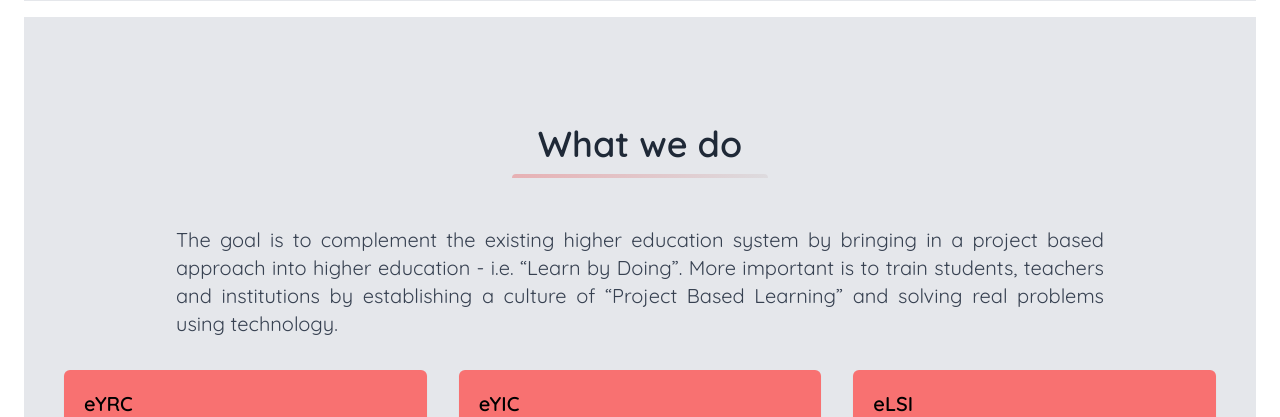
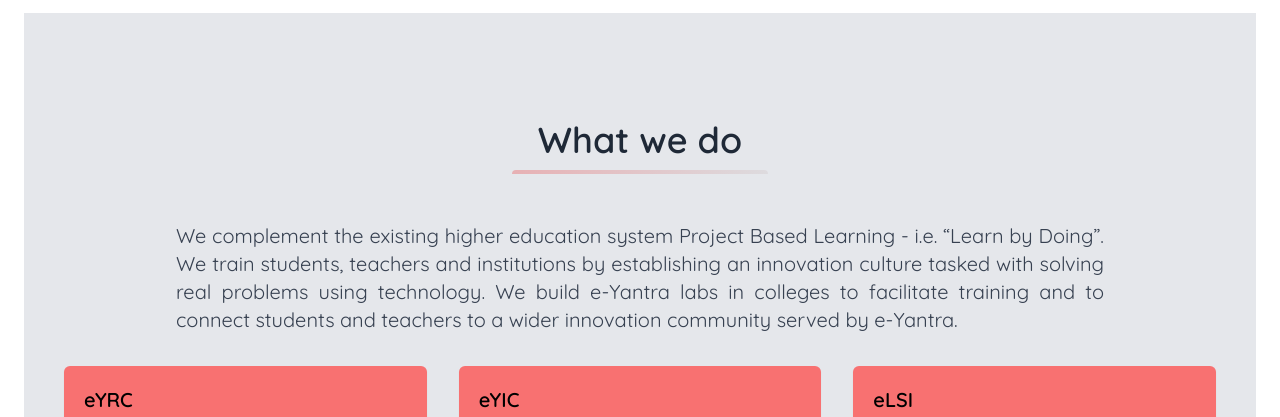
Before and after one commit to eyantra-admin/main_home, a Laravel app: page / in a window 1280 px wide. Shown: the part 861-1278 px from the top of the page. Run offline with Laravel 8, Linux system fonts and the light colour scheme; style sheets or scripts are compiled from the project's sources; some libraries are stand-ins or nearby versions.

Commit message:
added new modifications given by sir

```diff
--- a/resources/views/counter.blade.php
+++ b/resources/views/counter.blade.php
@@ -236,7 +236,7 @@
             </div>
             <div class="item wow fadeInUpBig animated animated" data-number="55" style="visibility: visible;">
                 <i class="fa fa-smile-o"></i>
-                <p id="number2" class="number">32450 +</p>
+                <p id="number2" class="number">&nbsp; 3200 +</p>
                 <span></span>
                 <p>Colleges Benefited</p>
             </div>
--- a/resources/views/home.blade.php
+++ b/resources/views/home.blade.php
@@ -3,19 +3,21 @@
         <!--Hero-->
         <div class="container-fluid mx-auto flex flex-col md:flex-row items-center bg-gray-200 md:pt-24 justify-center shade">
             <!--Left Col-->
-            <div class="flex flex-col w-full justify-center items-start py-18 lg:ml-24 sm:ml-6 text-gray-700 text-xl">
+            <div class="flex flex-col w-full justify-center items-start py-18 lg:ml-24 sm:ml-6 text-gray-700 text-xl pb-6">
                 <span class="inline-flex items-center justify-center px-2 py-1 text-xl font-bold leading-none text-red-100 bg-gray-600 rounded-full mt-28 ml-4">e-Yantra Robotics Competitions Launched !!!<a href="portal.e-yantra.org" target="_blank"><span class="inline-flex items-center justify-center px-2 py-1 text-xl font-bold leading-none text-red-100 bg-red-600 rounded-full">Go</span></a></span><br>
 
                 <p class="ml-6">e-Yantra is a robotics outreach program funded by the Ministry of Education and hosted at IIT Bombay.
-                The goal is to harness the intellectual talent of young engineers to to solve problems using technology across a variety of domains such as: agriculture, manufacturing, defense, home, city maintenance and services industries.</p>
+                The goal is to harness the talent of young engineers to to solve problems using technology across a variety of domains such as: agriculture, manufacturing, defense, home, smart-city maintenance and service industries.</p>
+
                 <div class="rounded-full py-3 px-6 mt-2 justify-center bg-red-400 text-white transition duration-500 ease-in-out transform hover:-translate-y-1 hover:scale-110 sm:w-48 text-lg ml-4" style="background-color:#DE4757">
                     <a href="/gallery" target="_blank">Visit Our Gallery</a>
                 </div>
             </div>
             <!--Right Col-->
             <div class="w-full sm:w-1/2 rounded-md transition duration-500 ease-in-out hover: transform hover:-translate-y-1 hover:scale-110 justify-center">
-                <a href="#" class="mb-4">
-                    <img class="js-modal-btn rounded w-full p-4" src="https://img.youtube.com/vi/nBEfuo1RC6g/0.jpg" alt="Sunset in the mountains" data-video-id="nBEfuo1RC6g">
+                <a href="https://www.youtube.com/watch?v=EKssa8RMLts" class="mb-4">
+                    <!-- <img class="js-modal-btn rounded w-full p-4" src="https://img.youtube.com/vi/nBEfuo1RC6g/0.jpg" alt="Sunset in the mountains" data-video-id="nBEfuo1RC6g"> -->
+                    <iframe class="js-modal-btn rounded w-full p-4" width="560" height="315" src="https://www.youtube.com/embed/EKssa8RMLts" title="YouTube video player" frameborder="0" allow="accelerometer; autoplay; clipboard-write; encrypted-media; gyroscope; picture-in-picture" allowfullscreen></iframe>
                 </a>
             </div>
         </div>
@@ -35,7 +37,7 @@
               <!-- <div class="lg:ml-16 lg:mr-16 text-gray-700 text-xl justify-center text-justify mx-auto sm:w-auto"> -->
                 <div class="flex flex-col justify-center items-start  lg:ml-24 lg:mr-24 lg:p-8 text-gray-700 text-xl text-justify">
                   <!-- <p class="text-justify"> -->
-                    The goal is to complement the existing higher education system by bringing in a project based approach into higher education - i.e. “Learn by Doing”. More important is to train students, teachers and institutions by establishing a culture of “Project Based Learning” and solving real problems using technology.
+                    We complement the existing higher education system Project Based Learning - i.e. “Learn by Doing”. We train students, teachers and institutions by establishing an innovation culture tasked with solving real problems using technology. We build e-Yantra labs in colleges to facilitate training and to connect students and teachers to a wider innovation community served by e-Yantra.
                     <!-- </p> -->
                   </div>
 
@@ -52,7 +54,7 @@
                           </div>
                           <hr class="border-b-2 border-gray-700">
                           <p class="mt-2 text-justify">
-                            A unique robotics competition providing a practical experiences in Learning while Competing format executed at international level.
+                            A unique robotics competition where participants “learn while they compete and compete while they learn.”  The competition is a “hardware MOOC (Massive Online Open Course) available internationally.
                           </p>
                         </div>
                       </div>
@@ -68,7 +70,7 @@
                           </div>
                           <hr class="border-b-2 border-gray-700">
                           <p class="mt-2 text-justify">
-                            A competition to solicit innovative projects from Engineering/ Science/ Polytechnic colleges across the nation based on domain specific training.
+                            A unique Innovation Challenge where participants are mentored in Innovation & Entrepreneurship skills. e-Yantra provides platforms that accelerate the building of prototype solutions to real problems.
                           </p>
                         </div>
                       </div>
@@ -84,7 +86,7 @@
                           </div>
                           <hr class="border-b-2 border-gray-700">
                           <p class="mt-2 text-justify">
-                            An Initiative to train teachers and institutions by establishing a culture  of “Project Based Learning” and solving real problems using technology.
+                            An Initiative to train teachers and institutions by establishing a culture of “Project Based Learning” and solving real problems using technology hosted in a physical lab.
                           </p>
                         </div>
                       </div>
@@ -103,7 +105,7 @@
                           </div>
                           <hr class="border-b-2 border-gray-700">
                           <p class="mt-2 text-justify">
-                            A unique robotics competition providing a practical experiences in Learning while Competing format executed at international level.
+                            The junior version of the e-Yantra Robotics Competition targeted at school children internationally. Currently designed for students from standards 8th to 12th (13-17 years).
                           </p>
                         </div>
                       </div>
@@ -119,12 +121,12 @@
                           </div>
                           <hr class="border-b-2 border-gray-700">
                           <p class="mt-2 text-justify">
-                            e-Yantra MOOC is an online platform developed to offer Massive Open Online Courses (MOOCs) for  students / working professionals from varying backgrounds.
+                            e-Yantra MOOC is an online platform developed to offer Massive Open Online Courses (MOOCs) for students / working professionals from varying backgrounds.
                           </p>
                         </div>
                       </div>
 
-                      <!-- elsi -->
+                      <!-- eFsi -->
                       <div class="flex-1 mx-4 lg:mx-0 transition duration-500 ease-in-out hover: transform hover:-translate-y-1 hover:scale-110">
                         <div class="h-full p-5 shadow-sm rounded-md" style="background-color: #F87171">
                           <h3 class="text-xl">eFSI</h3>
@@ -135,7 +137,7 @@
                           </div>
                           <hr class="border-b-2 border-gray-700">
                           <p class="mt-2 text-justify">
-                            Initiative deals with developing a know-how for setting up an automated agriculture project i.e Test Beds for addressing real world problems.
+                            An Initiative deals with developing know-how for building smart agriculture projects i.e Test Beds for addressing real world problems.
                           </p>
                         </div>
                       </div>
@@ -153,18 +155,17 @@
                     </div>
                     <!-- right coloum -->
                     <div class="flex flex-wrap">
-                        <div class="w-6/6 sm:w-2/3 p-6 text-gray-700 text-xl">
+                        <div class="w-6/6 sm:w-2/3 p-6 text-gray-700 text-xl lg:text-2xl">
                                 <ul class="list-disc leading-loose">
-                                  <li> Project based learning</li>
-                                  <li>complement the existing higher education system by bringing in a project based component into engineering education - i.e. “learn by doing”</li>
-                                  <li>Domain specific training to inculcate real-world problem thinking</li>
-                                  <li>Create a sustainable ecosystem driven by students and faculty</li>
-                                  <li>The goal is for students to solve real problems, to do startups or be inspired to pursue higher level R&D skills</li>
+                                  <li>We bring a project based component into engineering education - i.e. “learn by doing”</li>
+                                  <li>Domain specific training to build real-world problem solving abilities</li>
+                                  <li>Create a sustainable ecosystem with  students and faculty</li>
+                                  <li>The goal is for students to solve real problems, to do startups and be inspired to pursue higher level R&D skills</li>
                                   <li>We have established robotics labs in more than 400 colleges across India</li>
                                 </ul>
                         </div>
-                        <div class="w-full sm:w-1/3 md:pt-2">
-                            <img class="w-full md:w-2/2 mx-auto" src="http://epic.e-yantra.org/img/FOSS.gif" height="450" width="400">
+                        <div class="w-full sm:w-1/3 md:pt-2"><!-- http://epic.e-yantra.org/img/FOSS.gif -->
+                            <img class="w-full md:w-2/2 mx-auto lg:mt-12" src="{!!asset('img/wordcloud.png')!!}" height="450" width="400">
                         </div>
                     </div>
                 </div>
--- a/resources/views/includes/footer.blade.php
+++ b/resources/views/includes/footer.blade.php
@@ -133,21 +133,21 @@
                 <div class="grid grid-cols-2 gap-6 sm:grid-cols-3 md:grid-cols-4">
                     <div>
                         <h3 class="text-gray-700 uppercase dark:text-white">Competitions</h3>
-                        <a href="//portal.e-yantra.org" class="block mt-2 text-sm text-gray-600 dark:text-gray-400 hover:underline">eYRC</a>
-                        <a href="//eyic.e-yantra.org" class="block mt-2 text-sm text-gray-600 dark:text-gray-400 hover:underline">eYIC</a>
-                        <a href="//eysrc.e-yantra.org" class="block mt-2 text-sm text-gray-600 dark:text-gray-400 hover:underline">eYSRC</a>
+                        <a href="//portal.e-yantra.org" target="_blank" class="block mt-2 text-sm text-gray-600 dark:text-gray-400 hover:underline">eYRC</a>
+                        <a href="//eyic.e-yantra.org" target="_blank" class="block mt-2 text-sm text-gray-600 dark:text-gray-400 hover:underline">eYIC</a>
+                        <a href="//eysrc.e-yantra.org" target="_blank" class="block mt-2 text-sm text-gray-600 dark:text-gray-400 hover:underline">eYSRC</a>
                     </div>
 
                     <div>
                         <h3 class="text-gray-700 uppercase dark:text-white">Resources</h3>
-                        <a href="//mooc.e-yantra.org" class="block mt-2 text-sm text-gray-600 dark:text-gray-400 hover:underline">MOOC</a>
-                        <a href="//content.e-yantra.org" class="block mt-2 text-sm text-gray-600 dark:text-gray-400 hover:underline">eYRDC</a>
+                        <a href="//mooc.e-yantra.org" target="_blank" class="block mt-2 text-sm text-gray-600 dark:text-gray-400 hover:underline">MOOC</a>
+                        <a href="//content.e-yantra.org" target="_blank" class="block mt-2 text-sm text-gray-600 dark:text-gray-400 hover:underline">eYRDC</a>
                     </div>
 
                     <div>
                         <h3 class="text-gray-700 uppercase dark:text-white">Others</h3>
-                        <a href="#" class="block mt-2 text-sm text-gray-600 dark:text-gray-400 hover:underline">eLSI</a>
-                        <a href="//efsi.e-yantra.org" class="block mt-2 text-sm text-gray-600 dark:text-gray-400 hover:underline">eFSI</a>
+                        <a href="#" target="_blank" class="block mt-2 text-sm text-gray-600 dark:text-gray-400 hover:underline">eLSI</a>
+                        <a href="//efsi.e-yantra.org" target="_blank" class="block mt-2 text-sm text-gray-600 dark:text-gray-400 hover:underline">eFSI</a>
                     </div>
 
                     <div>
@@ -162,7 +162,7 @@
         </div>
 
         <hr class="h-px my-6 bg-gray-800 border-none dark:bg-gray-700">
-        <div class="text-center text-gray-800 dark:text-white">Copyright © {!!date('Y')!!} <a class="text-gray-100 font-bold" href="//e-yantra.org" target="_blank">e-Yantra</a>. All rights reserved.
+        <div class="text-center text-gray-800 dark:text-gray-800">Copyright © {!!date('Y')!!} <a class="text-gray-700 font-bold" href="//e-yantra.org" target="_blank">e-Yantra</a>. All rights reserved.
         </div>
     </div>
 </footer>
--- a/resources/views/includes/header.blade.php
+++ b/resources/views/includes/header.blade.php
@@ -414,6 +414,10 @@
                               font-size: 14px;
                         }
                     }
+
+                    .dropdown:hover .dropdown-menu {
+                      display: block;
+                    }
         </style>
     </head>
 
@@ -437,8 +441,27 @@
                 <a class="inline-block py-2 px-4 text-gray-400 text-red-500 no-underline hover:text-red-800 hover:text-underline font-bold text-xl" href="/">About Us</a>
               </li>
               <!-- <li class="mr-3 transition duration-500 ease-in-out transform hover:-translate-y-1 hover:scale-110">
-                <a class="inline-block py-2 px-4 text-gray-400 text-red-500 no-underline hover:text-red-800 hover:text-underline font-bold text-xl" href="">Event Calender</a>
-              </li> -->
+                <a class="inline-block py-2 px-4 text-gray-400 text-red-500 no-underline hover:text-red-800 hover:text-underline font-bold text-xl" href="/">Competitions</a>
+
+                    <ul class="absolute left-0 top-0 mt-10 p-2 rounded-lg shadow-lg bg-gray-600 z-10 hidden group-hover:block">
+                        <svg class="block fill-current text-white w-4 h-4 absolute left-0 top-0 ml-3 -mt-3 z-0" xmlns="http://www.w3.org/2000/svg" viewBox="0 0 24 24"><path d="M10.29 3.86L1.82 18a2 2 0 0 0 1.71 3h16.94a2 2 0 0 0 1.71-3L13.71 3.86a2 2 0 0 0-3.42 0z"></path></svg>
+                        <li class="p-1 whitespace-no-wrap rounded-full text-sm md:text-base text-gray-600 hover:text-gray-800 hover:bg-gray-100">
+                            <a class="px-2 py-1" href="http://www.italiansubs.local:8081/forum/index.php?action=admin;area=featuresettings">
+                                <span class="">Funzioni ed opzioni</span>
+                            </a>
+                        </li>
+                        <li class="p-1 whitespace-no-wrap rounded-full text-sm md:text-base text-gray-600 hover:text-gray-800 hover:bg-gray-100">
+                            <a class="px-2 py-1" href="http://www.italiansubs.local:8081/forum/index.php?action=admin;area=packages">
+                                <span class="">Gestore Pacchetti</span>
+                            </a>
+                        </li>
+                        <li class="p-1 whitespace-no-wrap rounded-full text-sm md:text-base text-gray-600 hover:text-gray-800 hover:bg-gray-100">
+                            <a class="px-2 py-1" href="http://www.italiansubs.local:8081/forum/index.php?action=admin;area=permissions">
+                                <span class="">Permessi</span>
+                            </a>
+                        </li>
+                    </ul>
+                </li> -->
               <li class="mr-3 transition duration-500 ease-in-out transform hover:-translate-y-1 hover:scale-110">
                 <a class="inline-block py-2 px-4 text-gray-400 text-red-500 no-underline hover:text-red-800 hover:text-underline font-bold text-xl" href="gallery">Gallery</a>
               </li>
```
Also changed, not shown: public/img/wordcloud.png (added), resources/views/gallery.blade.php (indentation only).
